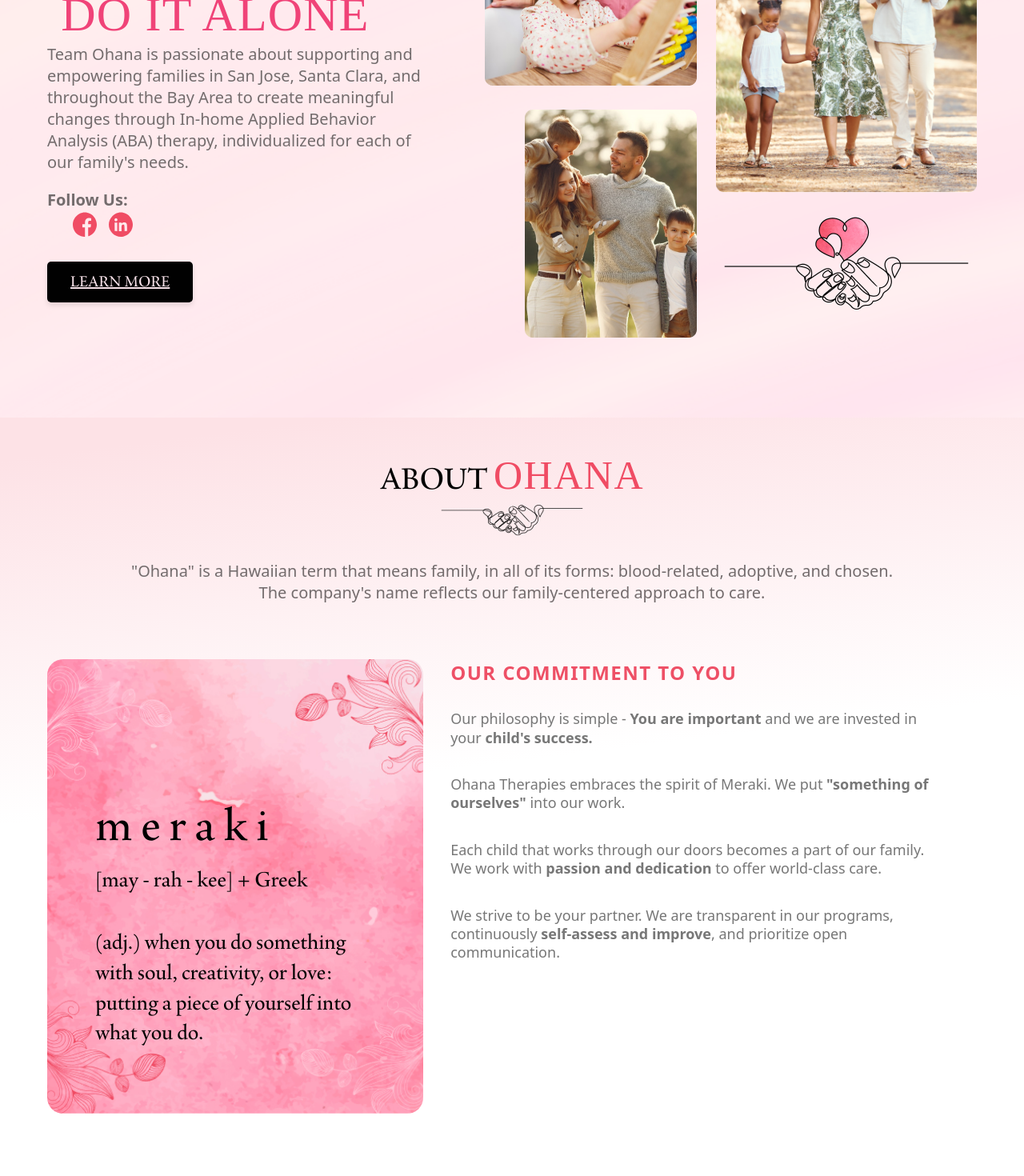
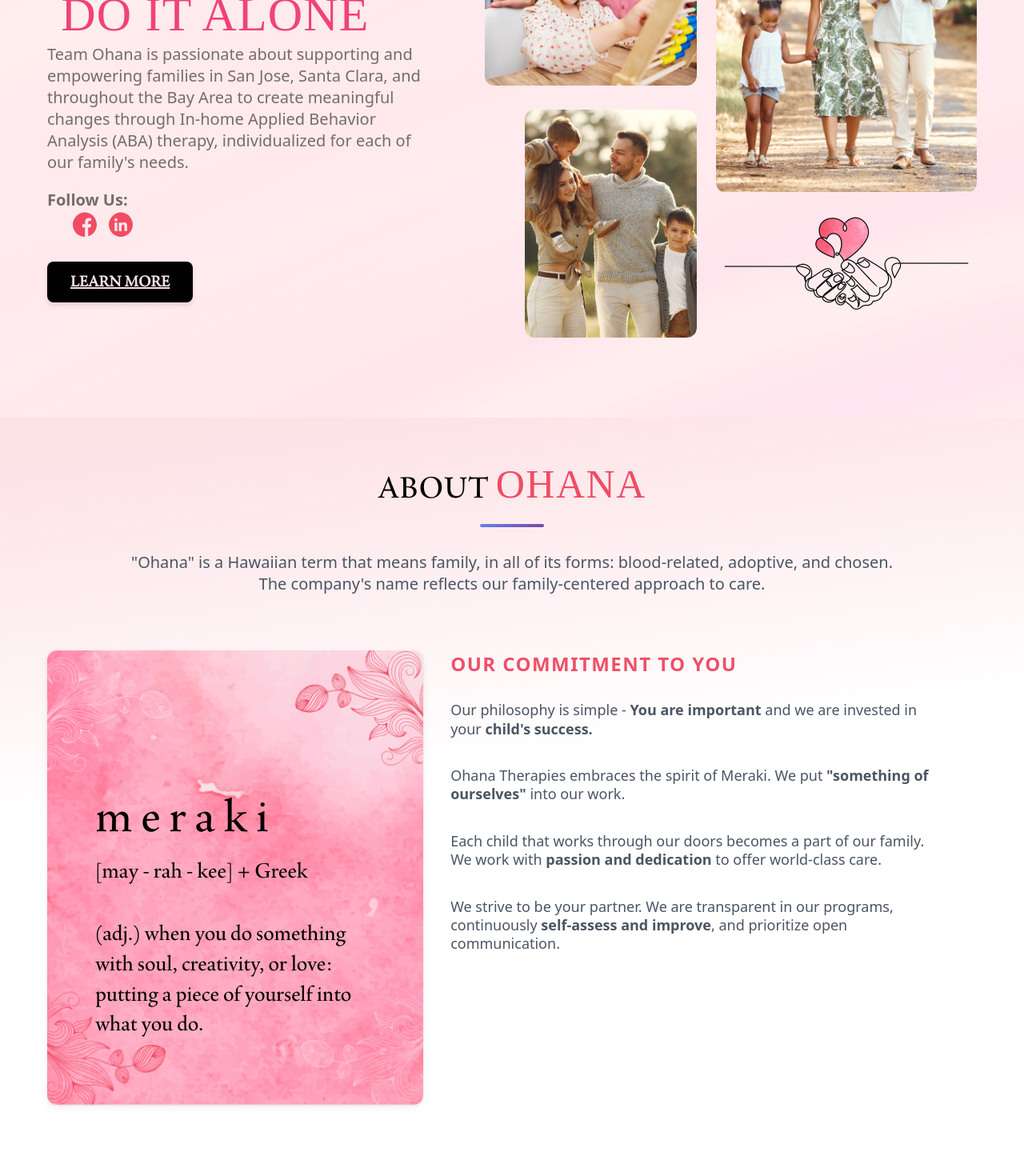
Before and after one commit to amarmatharu/ohana-therapies, a React (Create React App) app: page / in a window 1280 px wide. Shown: the part 580-2050 px from the top of the page at 80% size. Built offline with nearby package versions, Linux system fonts and the light colour scheme; a web font is replaced by a local one.

Commit message:
minor improvements

```diff
--- a/src/App.js
+++ b/src/App.js
@@ -15,6 +15,7 @@ import '../src/assets/css/style.css';
 import '../src/assets/css/bootstrap.min.css';
 import '../src/assets/css/responsive.css';
 import '../src/assets/css/polish.css';
+import '../src/assets/css/modern-clean.css';
 
 function AppContent() {
   // Track page views on route changes
--- /dev/null
+++ b/src/assets/css/modern-clean.css
@@ -0,0 +1,307 @@
+/**************************************************
+ * MODERN CLEAN DESIGN - Remove Dated Elements
+ * Replaces dated graphics with clean, modern design
+ **************************************************/
+
+/* ===========================
+   1. MODERN SECTION TITLES
+   =========================== */
+
+/* Replace separator graphic with clean underline */
+.sec_ttile {
+  position: relative;
+  padding-bottom: 20px;
+  margin-bottom: 30px;
+}
+
+/* Modern accent line under titles */
+.sec_ttile::after {
+  content: '';
+  position: absolute;
+  bottom: 0;
+  left: 50%;
+  transform: translateX(-50%);
+  width: 80px;
+  height: 4px;
+  background: linear-gradient(90deg, #667eea 0%, #764ba2 100%);
+  border-radius: 2px;
+}
+
+@media (max-width: 768px) {
+  .sec_ttile::after {
+    width: 60px;
+    height: 3px;
+  }
+}
+
+/* ===========================
+   2. CLEAN UP BORDERS
+   =========================== */
+
+/* Softer box shadows instead of heavy borders */
+.card, .Card, .contact_form_wrap, .careers_form {
+  border: none !important;
+  box-shadow: 0 1px 3px rgba(0, 0, 0, 0.08),
+              0 4px 12px rgba(0, 0, 0, 0.05) !important;
+}
+
+/* Remove harsh borders from inputs */
+input, textarea, select {
+  border: 1px solid #e5e7eb !important;
+}
+
+input:focus, textarea:focus, select:focus {
+  border-color: #3b82f6 !important;
+}
+
+/* ===========================
+   3. MODERNIZE BUTTONS
+   =========================== */
+
+/* Remove ALL CAPS from buttons (if you want) */
+.cm_btn, .cn_btn, button[type="submit"] {
+  text-transform: none;
+  font-weight: 600;
+  border-radius: 8px !important;
+  border: none !important;
+}
+
+/* ===========================
+   4. CLEAN UP FORMS
+   =========================== */
+
+/* Modern form inputs with rounded corners */
+input, textarea, select {
+  border-radius: 8px !important;
+  font-size: 15px;
+}
+
+/* Remove harsh borders from form containers */
+.contact_form_wrap, .careers_form {
+  border-radius: 12px;
+}
+
+/* ===========================
+   5. MODERNIZE CARDS/BOXES
+   =========================== */
+
+/* Rounded corners for all card elements */
+.meraki_box,
+.about_content_wrap,
+.service_content,
+.contact_detail {
+  border-radius: 12px;
+}
+
+/* Softer shadows */
+.meraki_box {
+  box-shadow: 0 1px 3px rgba(0, 0, 0, 0.08),
+              0 4px 12px rgba(0, 0, 0, 0.05) !important;
+}
+
+/* ===========================
+   6. REMOVE DATED DECORATIVE ELEMENTS
+   =========================== */
+
+/* If there are any other decorative images, make them subtle */
+.service_icon, .right_arrow {
+  opacity: 0.7;
+  transition: opacity 0.3s ease;
+}
+
+.service_icon:hover, .right_arrow:hover {
+  opacity: 1;
+}
+
+/* ===========================
+   7. MODERNIZE IMAGE CONTAINERS
+   =========================== */
+
+/* Rounded corners for images */
+.service_img img,
+.hero_img_wrap img,
+.cm_img_wrap img,
+.about_content_wrap img {
+  border-radius: 12px;
+}
+
+.cm_img_wrap {
+  border-radius: 12px;
+}
+
+/* ===========================
+   8. CLEAN UP HEADER
+   =========================== */
+
+/* Softer header background */
+#top_bar {
+  background: #1f2937 !important;  /* Dark gray instead of pure black */
+}
+
+/* ===========================
+   9. MODERN SPACING FOR TITLES
+   =========================== */
+
+.sec_titel_text {
+  margin-bottom: 0;
+  letter-spacing: 0.5px;
+}
+
+/* Remove dated spacing from old separator */
+.sec_ttile img {
+  display: none; /* Ensure any remaining separator images don't show */
+}
+
+/* ===========================
+   10. CLEAN LIST STYLES
+   =========================== */
+
+/* Modern list markers */
+.service_list li::before {
+  content: '✓';
+  color: #10b981;
+  font-weight: bold;
+  margin-right: 12px;
+}
+
+/* ===========================
+   11. SOFTER COLORS OVERALL
+   =========================== */
+
+/* Softer text colors */
+.dummy_text,
+.about_dummy_content,
+.service_text {
+  color: #4b5563 !important;
+}
+
+/* ===========================
+   12. REMOVE DATED BACKGROUND PATTERNS
+   =========================== */
+
+/* Clean, flat backgrounds */
+.page-section {
+  background: #ffffff;
+}
+
+.page-section:nth-child(even) {
+  background: #f9fafb;  /* Very subtle gray for alternating sections */
+}
+
+/* ===========================
+   13. MODERNIZE SOCIAL ICONS
+   =========================== */
+
+.hero_social a {
+  border-radius: 50%;
+  transition: all 0.3s ease;
+}
+
+/* ===========================
+   14. CLEAN UP WAITLIST MODAL
+   =========================== */
+
+.popup-form {
+  border-radius: 16px !important;
+  border: none !important;
+  box-shadow: 0 20px 60px rgba(0, 0, 0, 0.15) !important;
+}
+
+.popup-form-container {
+  backdrop-filter: blur(4px);
+}
+
+/* ===========================
+   15. MODERN CLOSE BUTTON
+   =========================== */
+
+.close-btn {
+  background: #f3f4f6 !important;
+  border-radius: 50% !important;
+  width: 36px !important;
+  height: 36px !important;
+  display: flex !important;
+  align-items: center !important;
+  justify-content: center !important;
+  transition: all 0.3s ease !important;
+}
+
+.close-btn:hover {
+  background: #e5e7eb !important;
+  transform: rotate(90deg);
+}
+
+/* ===========================
+   16. CLEAN UP SUCCESS STATES
+   =========================== */
+
+.text-green-500, .success-icon {
+  color: #10b981 !important;
+}
+
+.bg-green-500 {
+  background: #10b981 !important;
+}
+
+.text-blue-600, .text-blue-700, .text-blue-800 {
+  color: #2563eb !important;
+}
+
+/* ===========================
+   17. MODERN BADGE/TAG STYLES
+   =========================== */
+
+/* If you have any badges or tags */
+.badge, [class*="badge"] {
+  border-radius: 6px;
+  padding: 4px 12px;
+  font-weight: 500;
+}
+
+/* ===========================
+   18. ACCESSIBILITY - MAINTAIN CONTRAST
+   =========================== */
+
+/* Ensure text remains readable on new backgrounds */
+h1, h2, h3, h4, h5, h6 {
+  color: #1f2937;
+}
+
+p, li {
+  color: #4b5563;
+}
+
+/* ===========================
+   19. REMOVE DATED EFFECTS
+   =========================== */
+
+/* No harsh drop shadows */
+* {
+  text-shadow: none !important;
+}
+
+/* Keep only subtle, modern shadows */
+.card:hover {
+  box-shadow: 0 4px 12px rgba(0, 0, 0, 0.1),
+              0 8px 24px rgba(0, 0, 0, 0.08) !important;
+}
+
+/* ===========================
+   20. RESPONSIVE CLEAN DESIGN
+   =========================== */
+
+@media (max-width: 768px) {
+  /* Ensure modern design scales on mobile */
+  .popup-form {
+    border-radius: 12px !important;
+    margin: 20px !important;
+  }
+
+  input, textarea, select {
+    border-radius: 6px !important;
+  }
+
+  .cm_btn, .cn_btn {
+    border-radius: 6px !important;
+  }
+}
--- a/src/components/About.js
+++ b/src/components/About.js
@@ -1,7 +1,6 @@
 import React from 'react';
 import SEO from './SEO';
 import '../assets/css/style.css';
-import subtract from '../assets/images/Subtract.png';
 import aboutImage from '../assets/images/about_right.png';
 
 const About = () => {
@@ -44,7 +43,6 @@ const About = () => {
         <div className="cm_sec_ttile">
           <div className="sec_ttile">
             <h1 className="sec_titel_text">ABOUT <span>OHANA</span></h1>
-            <img src={subtract} alt="Decorative separator" loading="lazy" />
           </div>
           <p className="dummy_text">
             "Ohana" is a Hawaiian term that means family, in all of its forms: blood-related, adoptive, and chosen.
--- a/src/components/Careers.js
+++ b/src/components/Careers.js
@@ -1,7 +1,6 @@
 import React from 'react';
 import { Helmet } from 'react-helmet';
 import '../assets/css/style.css';
-import subtract from '../assets/images/Subtract.png';
 import career_icon from '../assets/images/arrow.png';
 import heart_icon from '../assets/images/heart_1.png';
 import file_uploader from '../assets/images/file_uploader.png';
@@ -16,7 +15,6 @@ const Careers = () => (
       <div className="cm_sec_ttile">
         <div className="sec_ttile">
           <h1 className="sec_titel_text">Careers</h1>
-          <img src={subtract} alt="Decorative separator" loading="lazy" />
         </div>
         <p className="dummy_text">
           Ohana Therapies is founded on the philosophy of providing services with Meraki—doing something with soul, creativity, or love.
--- a/src/components/Contact.js
+++ b/src/components/Contact.js
@@ -1,7 +1,6 @@
 import React, { useState } from 'react';
 import { Helmet } from 'react-helmet';
 import '../assets/css/style.css';
-import subtract from '../assets/images/Subtract.png';
 
 const Contact = () => {
   const [formData, setFormData] = useState({
@@ -25,7 +24,6 @@ const Contact = () => {
         <div className="cm_sec_ttile">
           <div className="sec_ttile">
             <h1 className="sec_titel_text">Contact <span>Information</span></h1>
-            <img src={subtract} alt="Decorative separator" loading="lazy" />
           </div>
         </div>
         <div className="row">
--- a/src/components/Services.js
+++ b/src/components/Services.js
@@ -7,7 +7,6 @@ import '../assets/js/jquery3.5.1.min.js';
 import '../assets/css/style.css';
 import '../assets/css/bootstrap.min.css';
 import '../assets/css/responsive.css';
-import subtract from '../assets/images/Subtract.png';
 import services_1 from '../assets/images/services_1.png';
 import service_icon from '../assets/images/icon.svg';
 import service_image from '../assets/images/services_2.png';
@@ -99,7 +98,6 @@ const Services = () => {
         <div className="cm_sec_ttile">
           <div className="sec_ttile">
             <h1 className="sec_titel_text">SERVICES</h1>
-            <img src={subtract} alt="Decorative separator" loading="lazy" />
           </div>
         </div>
         <div className="row mt_top_30">
--- a/src/components/Services2.js
+++ b/src/components/Services2.js
@@ -1,7 +1,6 @@
 import React from 'react';
 import SEO from './SEO';
 import '../assets/css/style.css';
-import subtract from '../assets/images/Subtract.png';
 import services2Image from '../assets/images/services_2.png';
 
 const Services2 = () => {
@@ -65,7 +64,6 @@ const Services2 = () => {
         <div className="cm_sec_ttile">
           <div className="sec_ttile">
             <h1 className="sec_titel_text">SPECIALIZED PROGRAMS</h1>
-            <img src={subtract} alt="Decorative separator" loading="lazy" />
           </div>
         </div>
         <div className="row">
--- a/src/components/waitlist.js
+++ b/src/components/waitlist.js
@@ -6,7 +6,6 @@ import SEO from "./SEO";
 import config from '../config';
 import axios from "axios";
 import '../assets/css/style.css';
-import subtract from '../assets/images/Subtract.png';
 
 export default function Waitlist() {
   const [isOpen, setIsOpen] = useState(false);
@@ -214,7 +213,6 @@ export default function Waitlist() {
               <div className="cm_sec_ttile">
                 <div className="sec_ttile">
                   <h1 className="sec_titel_text">Join <span>Waitlist</span></h1>
-                  <img src={subtract} alt="Decorative separator" loading="lazy" />
                 </div>
               </div>
 
```
